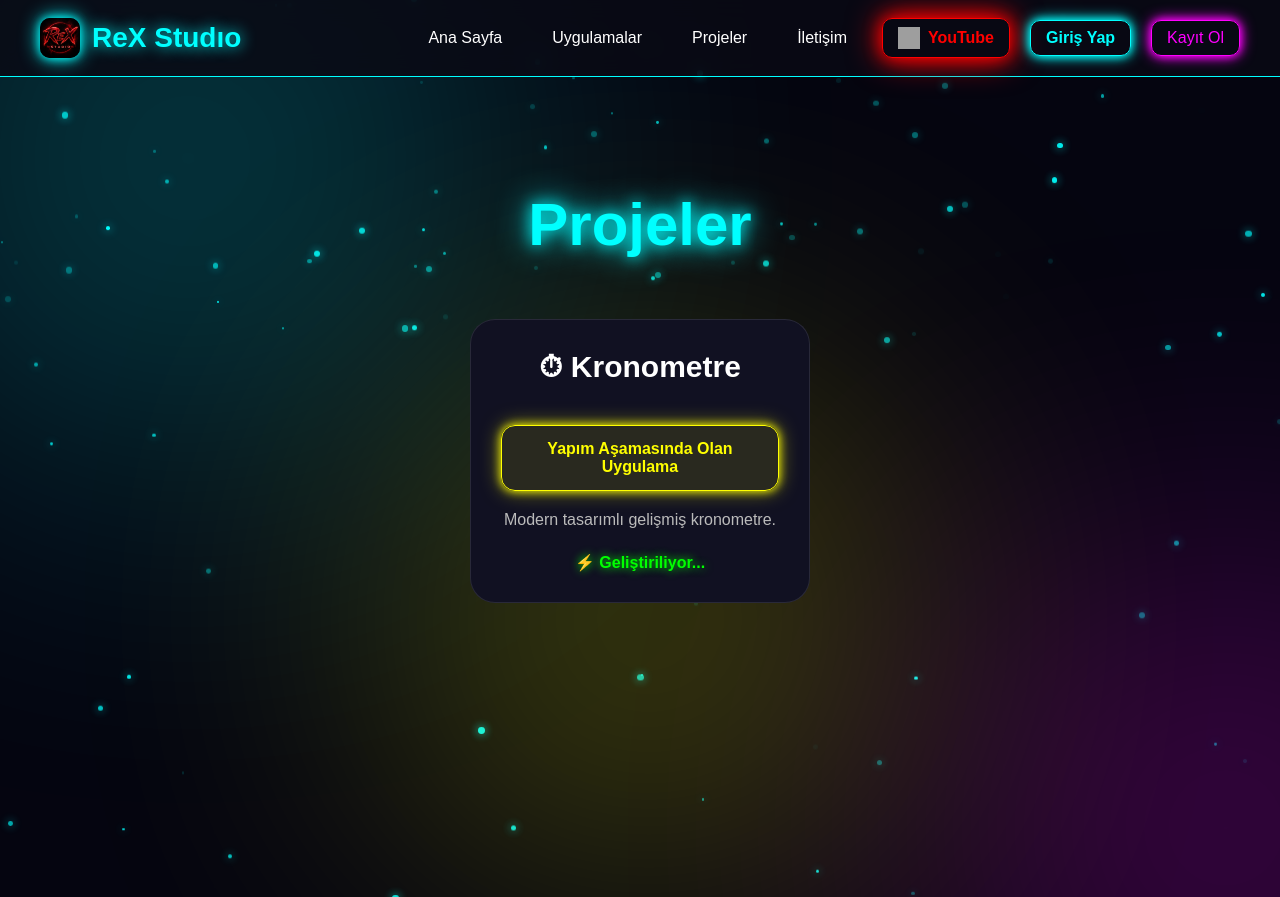
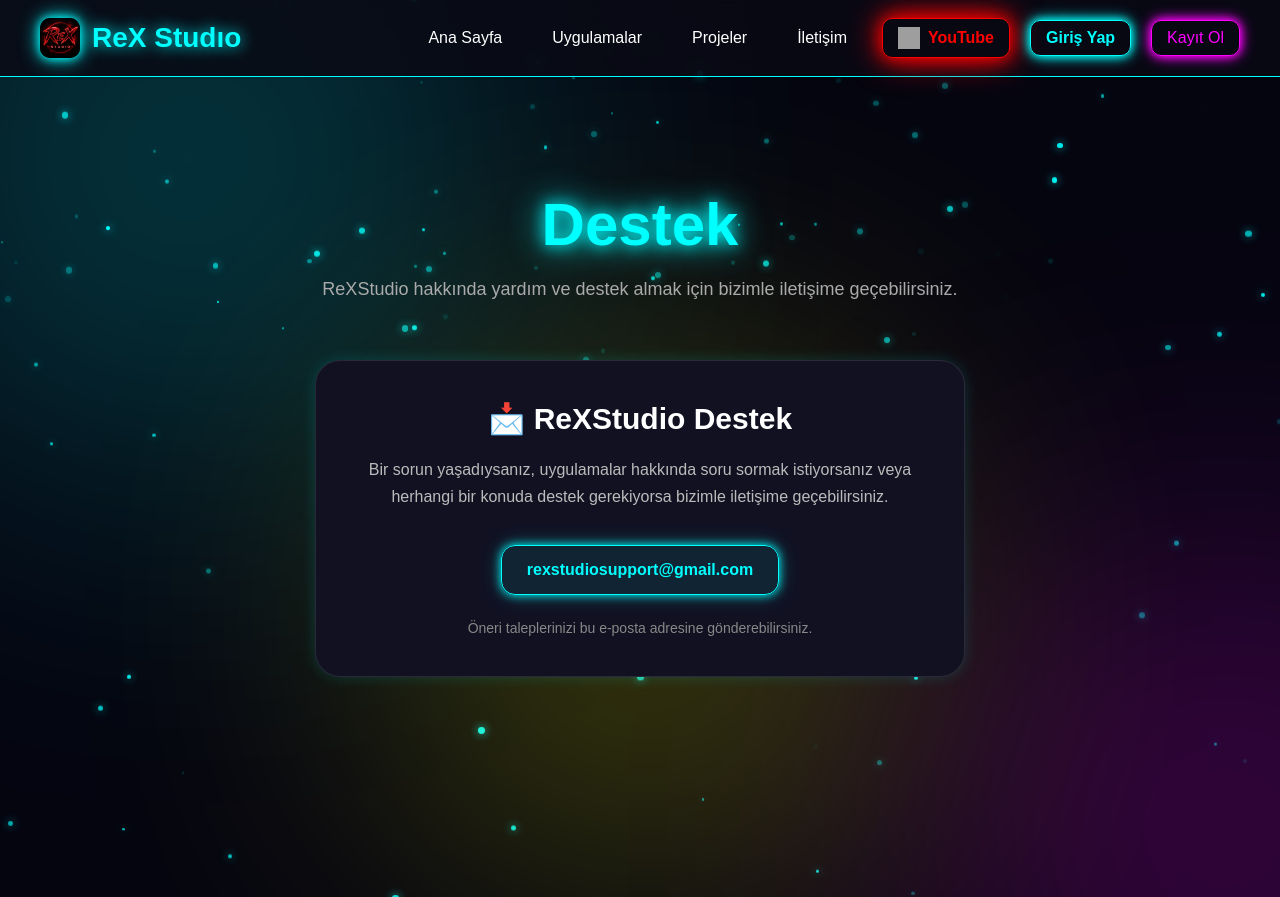
Before and after one commit to UzmanReX/ReXStudio, a Flask app: page /destek in a window 1280 px wide. Run offline with Flask 3, Linux system fonts and the light colour scheme; grey boxes are pictures that could not be loaded.

Commit message:
Refactor styles and content in destek.html
Updated button styles and layout in destek.html. Modified container width, added support box, and changed project title to support information.

```diff
--- a/templates/destek.html
+++ b/templates/destek.html
@@ -161,8 +161,10 @@ body{
     display:flex;
     align-items:center;
     gap:8px;
+
     color:red !important;
     font-weight:bold;
+
     border:1px solid red;
 
     box-shadow:
@@ -178,7 +180,9 @@ body{
 }
 
 .yt-btn:hover{
+
     transform:scale(1.08);
+
     background:rgba(255,0,0,0.1);
 
     box-shadow:
@@ -205,6 +209,7 @@ body{
 .account-btn{
     color:cyan !important;
     font-weight:bold;
+
     border:1px solid cyan;
 
     box-shadow:
@@ -214,6 +219,7 @@ body{
 
 .account-btn:hover{
     color:white !important;
+
     background:rgba(0,255,255,0.1);
 
     box-shadow:
@@ -223,6 +229,7 @@ body{
 
 .register-btn{
     color:#ff00ff !important;
+
     border:1px solid #ff00ff;
 
     box-shadow:
@@ -232,6 +239,7 @@ body{
 
 .register-btn:hover{
     color:white !important;
+
     background:rgba(255,0,255,0.1);
 
     box-shadow:
@@ -241,6 +249,7 @@ body{
 
 .logout-btn{
     color:red !important;
+
     border:1px solid red;
 
     box-shadow:
@@ -250,6 +259,7 @@ body{
 
 .logout-btn:hover{
     color:white !important;
+
     background:rgba(255,0,0,0.1);
 
     box-shadow:
@@ -259,7 +269,7 @@ body{
 
 .container{
     width:100%;
-    max-width:1200px;
+    max-width:1100px;
     margin:auto;
     padding:100px 20px;
     text-align:center;
@@ -274,78 +284,80 @@ body{
     0 0 35px cyan;
 }
 
-.projects{
-    display:flex;
-    justify-content:center;
-    gap:40px;
-    flex-wrap:wrap;
-    margin-top:60px;
+.subtitle{
+    margin-top:20px;
+    color:#aaa;
+    font-size:18px;
 }
 
-.project-card{
-    width:340px;
+.support-box{
+    width:100%;
+    max-width:650px;
+    margin:60px auto 0;
+
     background:#111122;
+
     border-radius:25px;
-    padding:30px;
+
+    padding:40px;
+
     border:1px solid rgba(255,255,255,0.1);
+
     transition:0.4s;
+
+    box-shadow:
+    0 0 15px rgba(0,255,255,0.15);
 }
 
-.project-card:hover{
-    transform:translateY(-10px) scale(1.03);
-    border:1px solid yellow;
+.support-box:hover{
+
+    transform:translateY(-8px);
+
+    border:1px solid cyan;
 
     box-shadow:
-    0 0 20px yellow,
-    0 0 40px yellow;
+    0 0 20px cyan,
+    0 0 40px cyan;
 }
 
-.dev-btn{
+.support-box h2{
+    color:white;
+    font-size:30px;
+    margin-bottom:20px;
+}
+
+.support-box p{
+    color:#bbb;
+    line-height:1.7;
+    margin-bottom:20px;
+}
+
+.email-box{
     display:inline-block;
-    margin-top:20px;
-    padding:14px 25px;
-    background:rgba(255,255,0,0.1);
-    color:yellow;
-    border:1px solid yellow;
+
+    margin-top:15px;
+
+    padding:15px 25px;
+
+    color:cyan;
+
+    border:1px solid cyan;
+
     border-radius:14px;
+
+    background:rgba(0,255,255,0.08);
+
     font-weight:bold;
-    text-decoration:none;
-    transition:0.3s;
 
     box-shadow:
-    0 0 10px yellow,
-    0 0 20px rgba(255,255,0,0.5);
+    0 0 10px cyan,
+    0 0 20px rgba(0,255,255,0.3);
 }
 
-.dev-btn:hover{
-    transform:scale(1.08);
-    background:yellow;
-    color:black;
-
-    box-shadow:
-    0 0 25px yellow,
-    0 0 50px yellow;
-}
-
-.project-card h2{
-    margin-bottom:20px;
-    color:white;
-    font-size:30px;
-}
-
-.project-card p{
-    color:#bbb;
-    line-height:1.7;
-    margin-top:15px;
-}
-
-.status{
-    margin-top:20px;
-    color:lime;
-    font-weight:bold;
-
-    text-shadow:
-    0 0 10px lime;
+.support-note{
+    margin-top:25px;
+    color:#888;
+    font-size:14px;
 }
 
 </style>
@@ -372,13 +384,21 @@ body{
 
 <div class="menu">
 
-<a href="/anasayfa">Ana Sayfa</a>
+<a href="/anasayfa">
+Ana Sayfa
+</a>
 
-<a href="/uygulamalar">Uygulamalar</a>
+<a href="/uygulamalar">
+Uygulamalar
+</a>
 
-<a href="/projeler">Projeler</a>
+<a href="/projeler">
+Projeler
+</a>
 
-<a href="/destek">İletişim</a>
+<a href="/destek">
+İletişim
+</a>
 
 <a class="yt-btn"
 href="http://www.youtube.com/@UzmanReX"
@@ -418,26 +438,28 @@ Kayıt Ol
 
 <div class="container">
 
-<h1>Projeler</h1>
+<h1>Destek</h1>
 
-<div class="projects">
+<p class="subtitle">
+ReXStudio hakkında yardım ve destek almak için bizimle iletişime geçebilirsiniz.
+</p>
 
-<div class="project-card">
+<div class="support-box">
 
-<h2>⏱ Kronometre</h2>
-
-<a class="dev-btn" href="#">
-Yapım Aşamasında Olan Uygulama
-</a>
+<h2>📩 ReXStudio Destek</h2>
 
 <p>
-Modern tasarımlı gelişmiş kronometre.
+Bir sorun yaşadıysanız, uygulamalar hakkında soru sormak
+istiyorsanız veya herhangi bir konuda destek gerekiyorsa
+bizimle iletişime geçebilirsiniz.
 </p>
 
-<div class="status">
-⚡ Geliştiriliyor...
+<div class="email-box">
+rexstudiosupport@gmail.com
 </div>
 
+<div class="support-note">
+Öneri taleplerinizi bu e-posta adresine gönderebilirsiniz.
 </div>
 
 </div>
```
